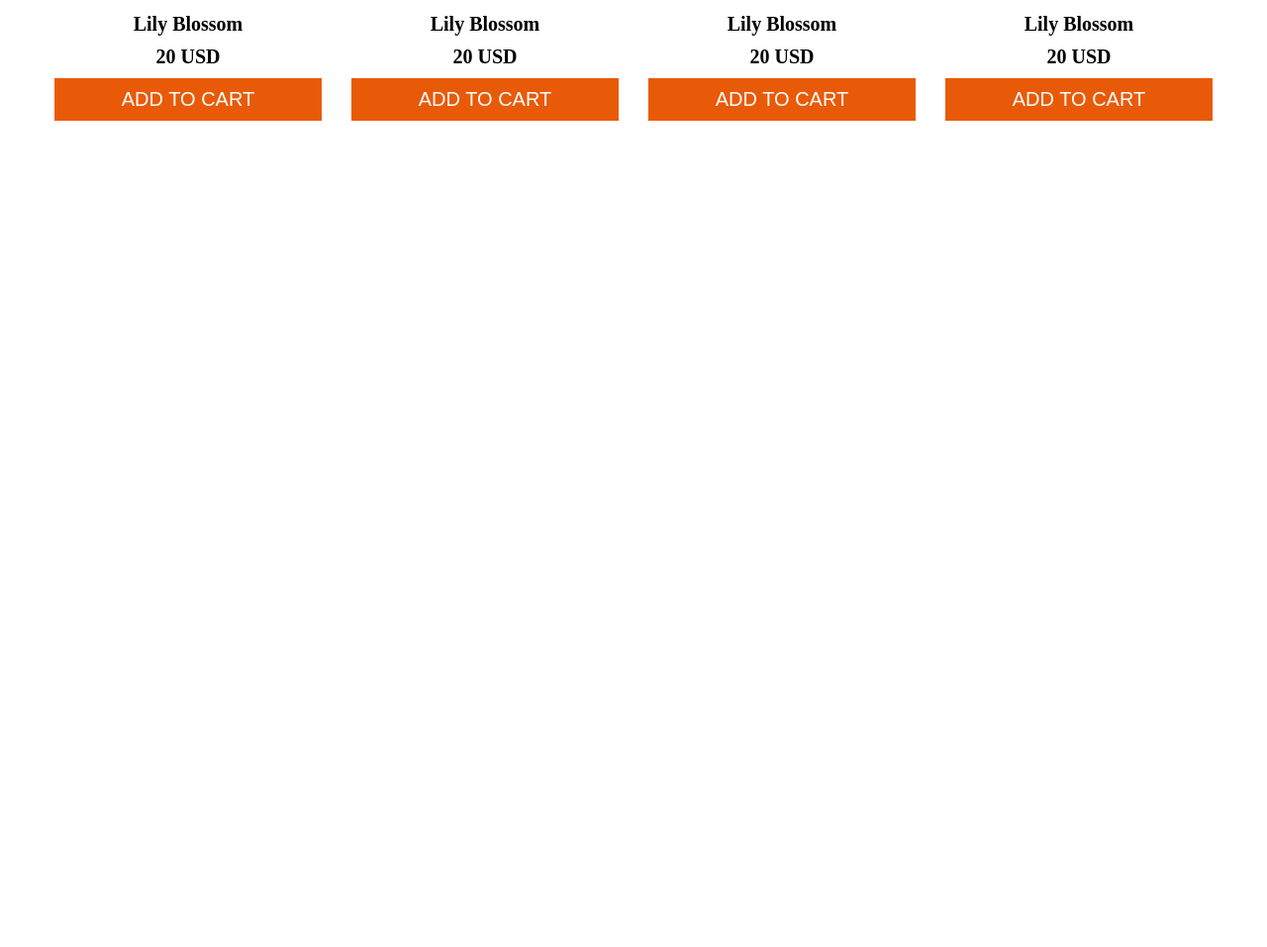
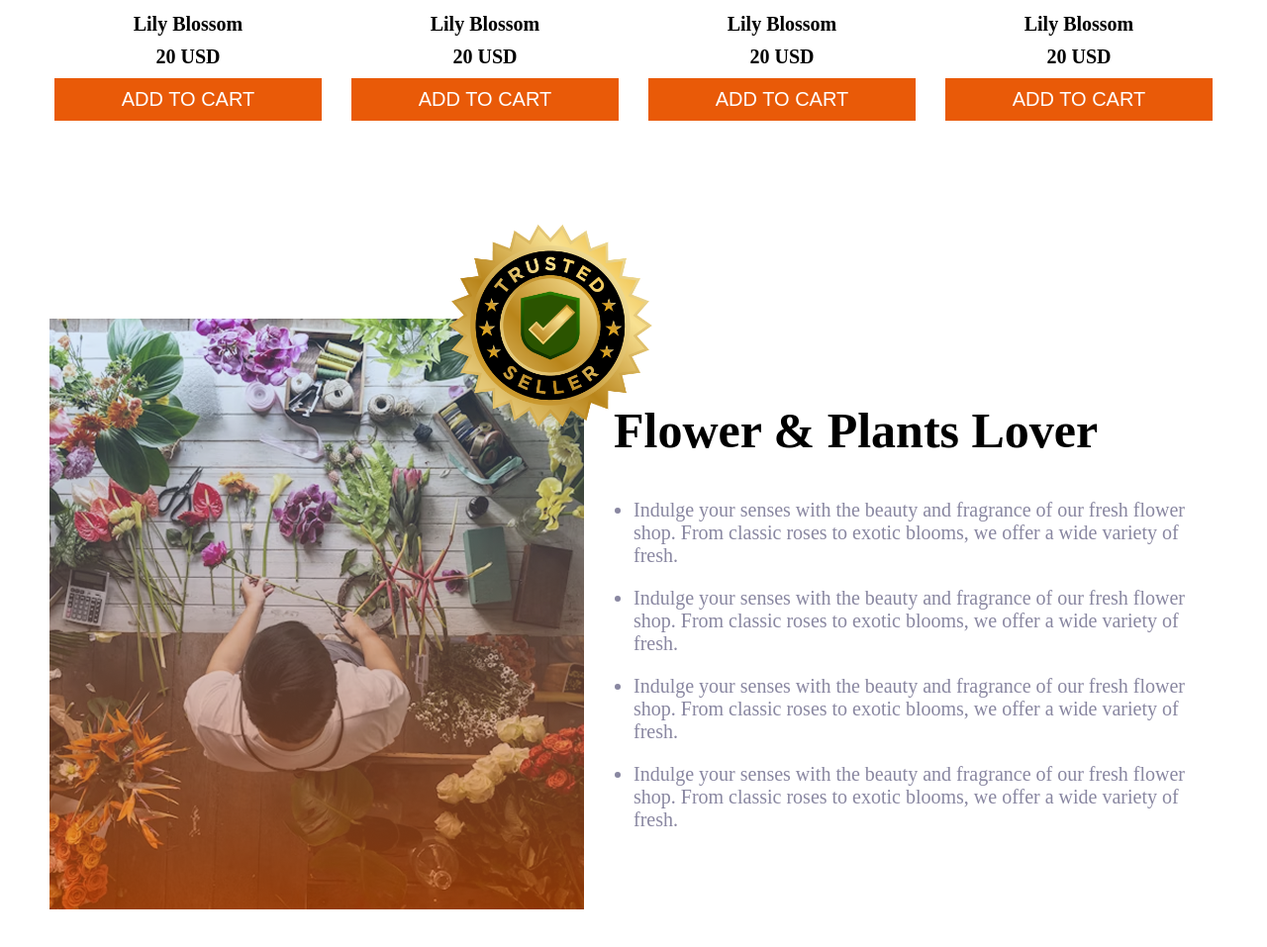
Before and after one commit to sohanur20212/assainment2-responsive-flowers, a plain HTML site: page index.html in a window 1280 px wide. Shown: the part 1673-2630 px from the top of the page at 99% size. Before the commit the page ends 1895 px from the top, so only its background shows below. Drawn offline with Linux system fonts and the light colour scheme.

Commit message:
Plants Lover Section

```diff
--- a/index.html
+++ b/index.html
@@ -28,6 +28,7 @@
     </header>
 
    <main>
+
      <!-- banner section  -->
      <secion class="banner width">
         <div class="left-slide">
@@ -117,6 +118,26 @@
         </div>
         </div>
       </section>
+
+      <!-- Plants Lover Section -->
+       <section class=" plalnt-lover width">
+        <div class="left-plant-lover-slide">
+            <img src="./assets/flower-store.png" alt="">
+        </div>
+
+        <div class="right-plant-lover-slide">
+            <h3 class="plant-lover-title">Flower & Plants Lover</h3>
+
+            <ul class=" secondary-color plant-bullet-list">
+                <li>Indulge your senses with the beauty and fragrance of our fresh flower shop. From classic roses to exotic blooms, we offer a wide variety of fresh.</li>
+                <li> Indulge your senses with the beauty and fragrance of our fresh flower shop. From classic roses to exotic blooms, we offer a wide variety of fresh.</li>
+                <li>Indulge your senses with the beauty and fragrance of our fresh flower shop. From classic roses to exotic blooms, we offer a wide variety of fresh.</li>
+                <li>Indulge your senses with the beauty and fragrance of our fresh flower shop. From classic roses to exotic blooms, we offer a wide variety of fresh.</li>
+            </ul>
+        </div>
+        <img class="trusted-bacth" src="./assets/trusted-badge.png" alt="">
+       </section>
+
    </main>
 
 
--- a/style.css
+++ b/style.css
@@ -1,25 +1,24 @@
-*{
+* {
   margin: 0;
   padding: 0;
   box-sizing: border-box;
 }
 
 /* common style  */
-.width{
+.width {
   width: 1180px;
   margin: 0 auto;
   display: flex;
   margin-bottom: 100px;
-
 }
 
-.secondary-color{
+.secondary-color {
   color: rgba(137, 135, 161, 1);
 }
-.light-color{
+.light-color {
   color: rgba(233, 90, 8, 1);
 }
-.btn{
+.btn {
   border: none;
   width: 100%;
   color: white;
@@ -29,22 +28,21 @@
 }
 
 /* custom style  */
-nav{
+nav {
   display: flex;
   align-items: center;
   justify-content: space-between;
   margin-top: 10px;
 }
-.menubar{
+.menubar {
   display: flex;
   align-items: center;
 }
 .menubar li {
   list-style: none;
   margin-right: 0;
-
 }
-.menubar li a{
+.menubar li a {
   text-decoration: none;
   margin-right: 20px;
   font-size: 20px;
@@ -62,7 +60,7 @@ nav{
 }
 
 /* banner style  */
-.banner{
+.banner {
   display: flex;
   justify-content: center;
   align-items: center;
@@ -70,34 +68,35 @@ nav{
   padding-top: 50px;
 }
 
-.left-slide h3{
+.left-slide h3 {
   font-size: 65px;
 }
-.left-slide p{
+.left-slide p {
   font-size: 20px;
   max-width: 60%;
 }
 
 /* plant section  */
-.plant{
+.plant {
   display: flex;
   flex-direction: column;
   justify-content: center;
   align-items: center;
   gap: 30px;
+margin-bottom: 200px;
 }
-.left-plant{
+.left-plant {
   display: flex;
   flex-direction: column;
   justify-content: center;
   align-items: center;
 }
-.title{
+.title {
   font-size: 60px;
   text-align: center;
 }
 
-.left-plant p{
+.left-plant p {
   text-align: center;
   max-width: 70%;
   font-size: 20px;
@@ -105,24 +104,58 @@ nav{
 
 /* right slide  */
 
-.right-plant{
+.right-plant {
   max-width: 270px;
   display: flex;
   flex-direction: column;
   align-items: center;
   gap: 10px;
 }
-.right-plant-container{
+.right-plant-container {
   display: grid;
   grid-template-columns: repeat(4, 1fr);
   gap: 70px 30px;
 }
 
-.plant-name{
+.plant-name {
   font-size: 20px;
   font-weight: bold;
 }
-.plant-price{
+.plant-price {
   font-size: 20px;
   font-weight: bold;
 }
+
+/* Plants Lover Section */
+.plalnt-lover {
+  display: flex;
+  align-items: center;
+  justify-content: center;
+  gap: 50px;
+  position: relative;
+
+}
+.right-plant-lover-slide {
+  max-width: 600px;
+}
+.plant-lover-title {
+  font-size: 50px;
+  margin: 20px 0;
+  margin-left: -20px;
+}
+
+.plant-bullet-list {
+  display: inline-block;
+  font-size: 20px;
+}
+
+.plant-bullet-list li {
+  margin: 20px 0;
+}
+.trusted-bacth {
+    position: absolute;
+    width: 286px;
+    height: 286px;
+    top: -136px;
+    left: 363px;
+}
```
Lines whose indentation alone changed are shown as unchanged.
